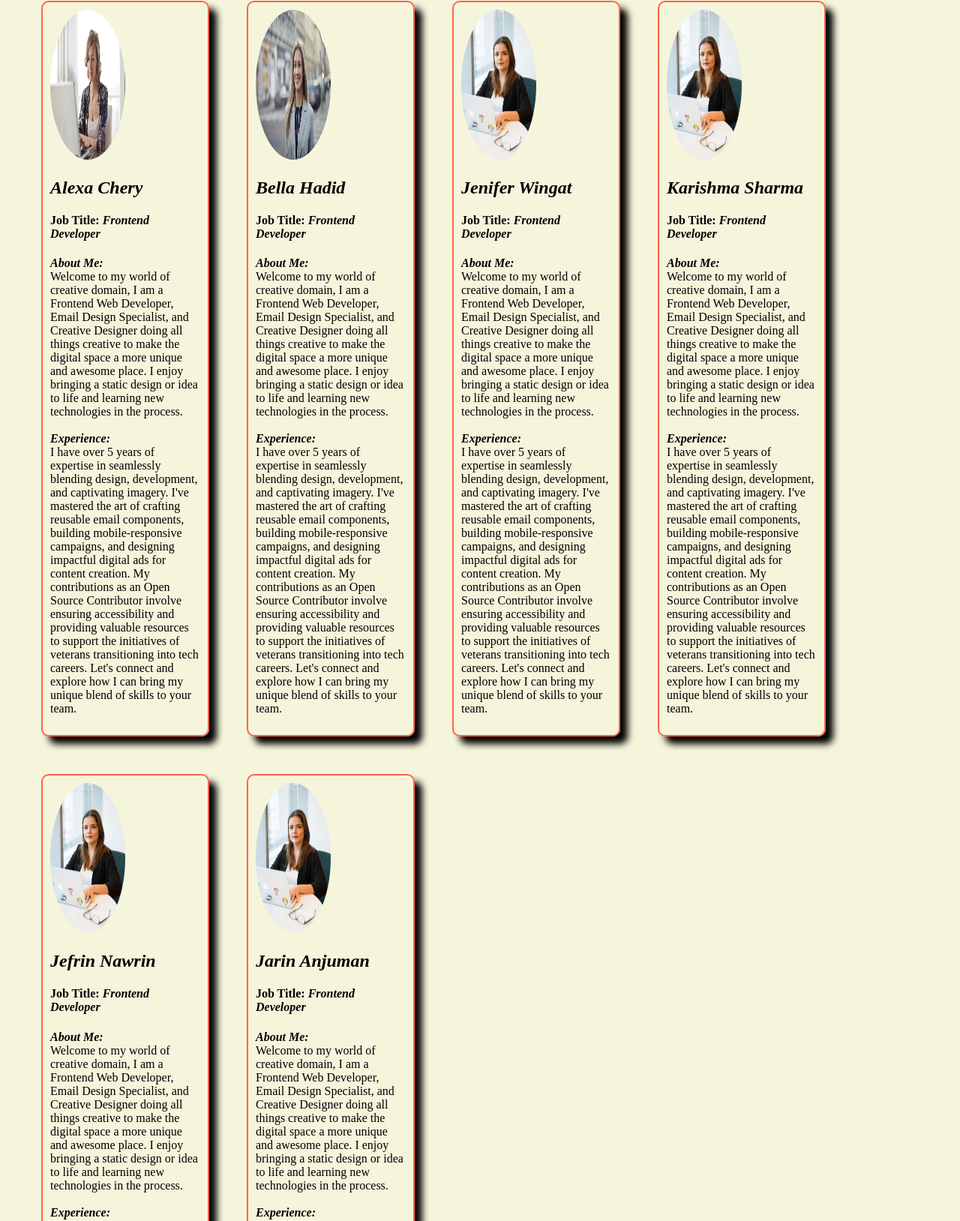
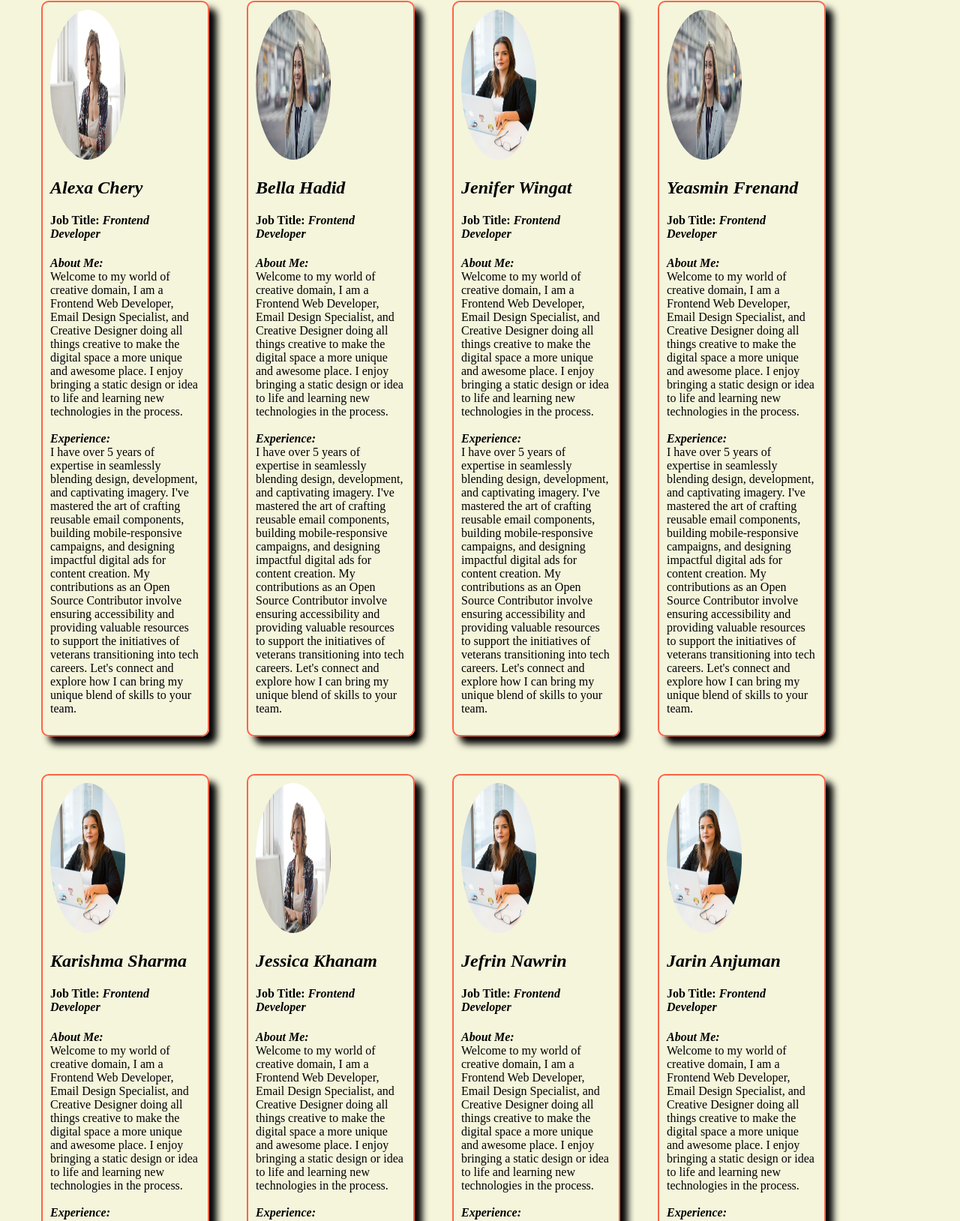
Before and after one commit to MollikaFaria06/card, a plain HTML site: page index.html in a window 1280 px wide. Shown: the part 66-1694 px from the top of the page at 75% size. Drawn offline with Linux system fonts and the light colour scheme.

Commit message:
Update index.html

```diff
--- a/index.html
+++ b/index.html
@@ -53,6 +53,20 @@
 
 
            </div>
+                   <div class="card">
+                    <img src="pexels-olly-785667.jpg" alt="">
+                    <h2><i>Yeasmin Frenand</i></h2>
+                    <h4>Job Title: <i>Frontend Developer</i></h4>
+                    <p><strong><i>About Me:</i></strong><br>
+                       Welcome to my world of creative domain, I am a Frontend Web Developer, Email Design Specialist, and Creative Designer doing all things creative to make the digital space a more unique and awesome place. I enjoy bringing a static design or idea to life and learning new technologies in the process.
+                       <br>
+                       <br>
+                       <strong><i>Experience:</i></strong>
+                       <br>
+                       I have over 5 years of expertise in seamlessly blending design, development, and captivating imagery. I've mastered the art of crafting reusable email components, building mobile-responsive campaigns, and designing impactful digital ads for content creation. My contributions as an Open Source Contributor involve ensuring accessibility and providing valuable resources to support the initiatives of veterans transitioning into tech careers. Let's connect and explore how I can bring my unique blend of skills to your team.</p>
+
+
+               </div>
                 <div class="card">
                 <img src="pexels-divinetechygirl-1181293.jpg" alt="">
                 <h2><i>Karishma Sharma</i></h2>
@@ -67,6 +81,20 @@
 
 
            </div>
+                 <div class="card">
+                     <img src="pexels-olly-806835.jpg" alt="">
+                     <h2><i>Jessica Khanam</i></h2>
+                     <h4>Job Title: <i>Frontend Developer</i></h4>
+                     <p><strong><i>About Me:</i></strong><br>
+                        Welcome to my world of creative domain, I am a Frontend Web Developer, Email Design Specialist, and Creative Designer doing all things creative to make the digital space a more unique and awesome place. I enjoy bringing a static design or idea to life and learning new technologies in the process.
+                        <br>
+                        <br>
+                        <strong><i>Experience:</i></strong>
+                        <br>
+                        I have over 5 years of expertise in seamlessly blending design, development, and captivating imagery. I've mastered the art of crafting reusable email components, building mobile-responsive campaigns, and designing impactful digital ads for content creation. My contributions as an Open Source Contributor involve ensuring accessibility and providing valuable resources to support the initiatives of veterans transitioning into tech careers. Let's connect and explore how I can bring my unique blend of skills to your team.</p>
+
+
+                </div>
                 <div class="card">
                 <img src="pexels-divinetechygirl-1181293.jpg" alt="">
                 <h2><i>Jefrin Nawrin</i></h2>
```
